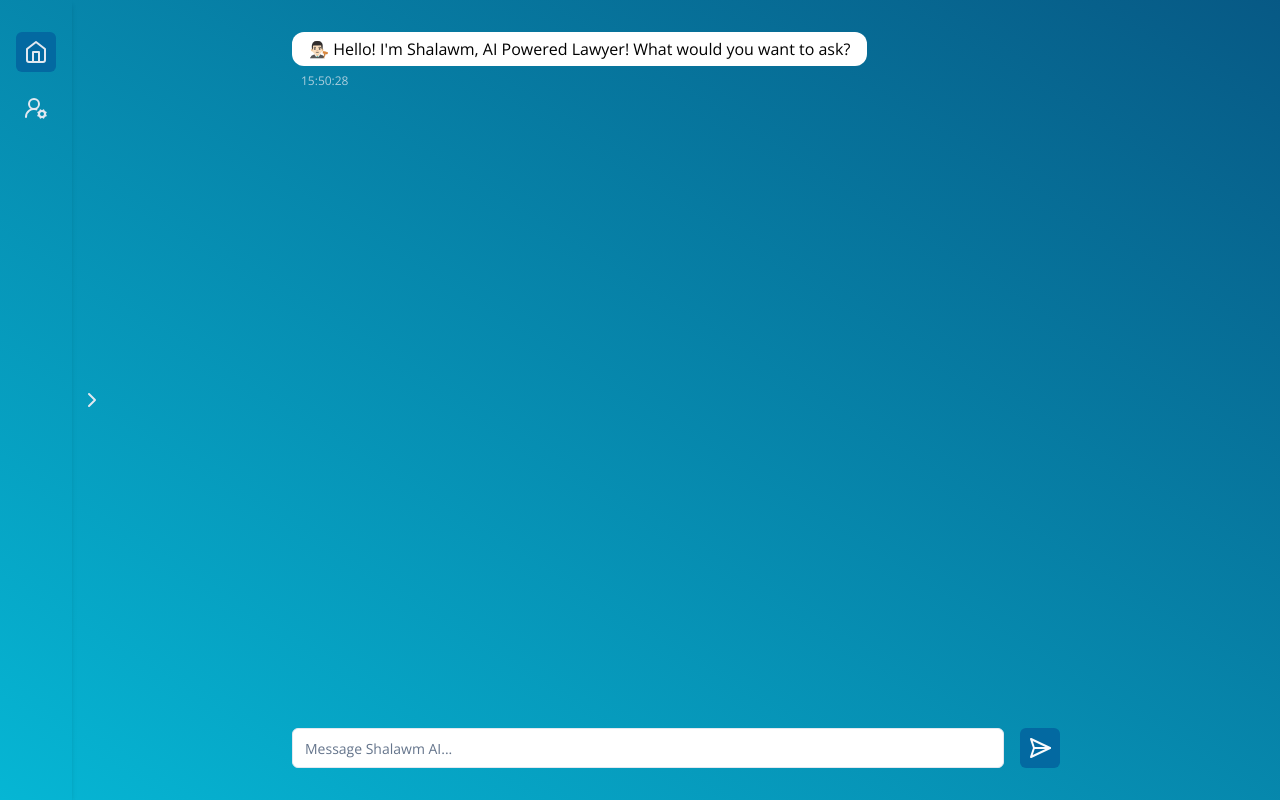
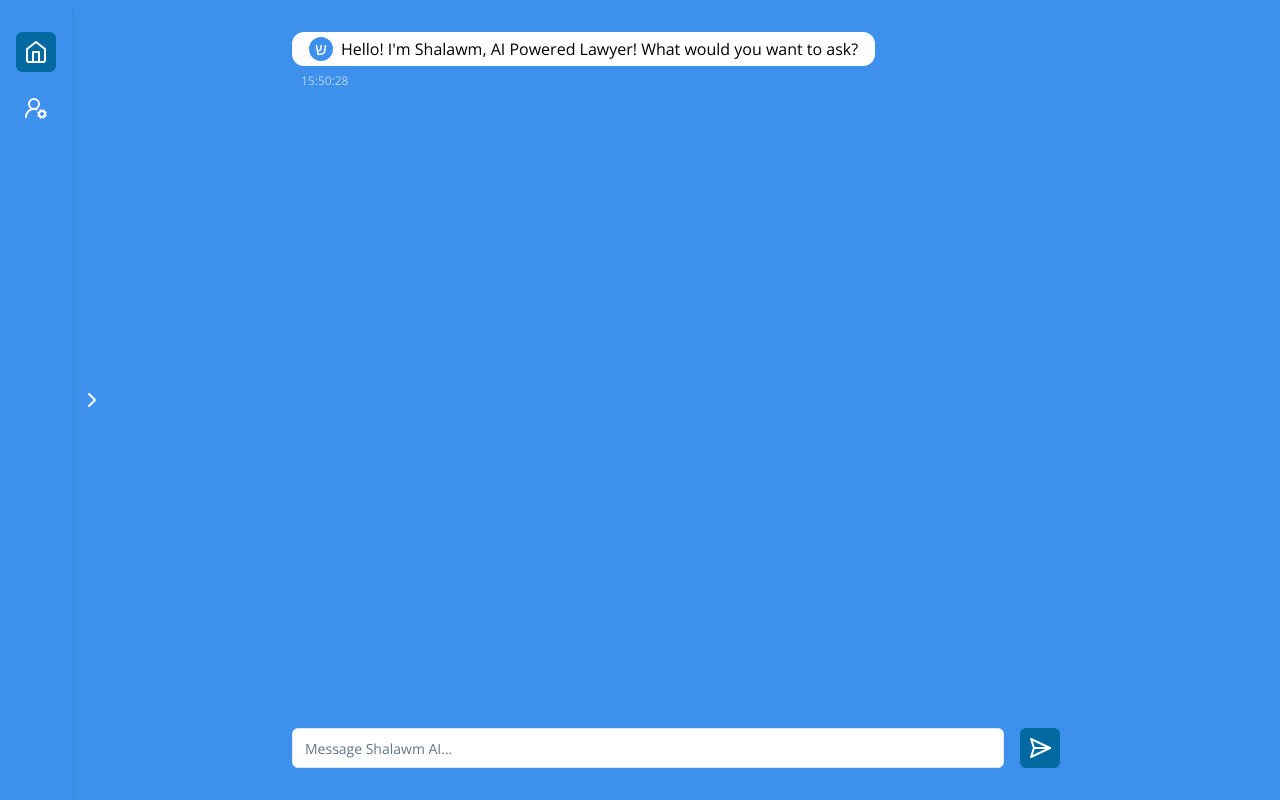
Before and after one commit to mbicycle/shalawm-fe, a React (Vite) app: page / in a window 1280 px wide. Built offline with nearby package versions, Linux system fonts and the light colour scheme.

Commit message:
fix: favicon, shi, color

```diff
--- a/index.html
+++ b/index.html
@@ -2,7 +2,7 @@
 <html lang="en">
   <head>
     <meta charset="UTF-8" />
-    <link rel="icon" type="image/svg+xml" href="/favicon.ico" />
+    <link rel="icon" type="image/svg+xml" href="/favicon.png" />
     <meta name="viewport" content="width=device-width, initial-scale=1.0" />
     <title>Shalawm - POC</title>
     <link rel="preconnect" href="https://fonts.googleapis.com" />
--- a/src/app/layout.tsx
+++ b/src/app/layout.tsx
@@ -12,7 +12,7 @@ const SideBar = ({ className }: { className?: string }) => {
   return (
     <nav
       className={cn(
-        "shadow-b shadow-md py-8 px-4 relative w-[72px] transition-all",
+        "shadow-b shadow-md py-8 px-4 relative w-[72px] transition-all text-white",
         className,
         {
           "w-[8.5rem]": expanded,
@@ -109,7 +109,7 @@ const TopBar = ({ className }: { className?: string }) => (
 );
 
 export const RootLayout = () => (
-  <div className="h-[100dvh] flex flex-col lg:flex-row bg-gradient-to-tr from-cyan-500 to-sky-800 text-slate-200 font-open">
+  <div className="h-[100dvh] flex flex-col lg:flex-row bg-primary font-open">
     <SideBar className="hidden lg:block" />
     <TopBar className="flex lg:hidden" />
     <main className="grow">
--- a/src/pages/home/index.tsx
+++ b/src/pages/home/index.tsx
@@ -24,8 +24,14 @@ export const HomePage = () => {
               }
             )}
           >
-            <div>
-              <span>{from === "ai" ? "👨🏻‍⚖️ " : "👨🏻‍💼 "}</span>
+            <div className="flex items-center gap-2">
+              {from === "ai" ? (
+                <div className="w-6 h-6 flex justify-center items-center bg-primary text-white rounded-full">
+                  ש{" "}
+                </div>
+              ) : (
+                <span>👨🏻‍💼 </span>
+              )}
               <span className="text-black">{text}</span>
             </div>
             <span
@@ -43,15 +49,17 @@ export const HomePage = () => {
 
         <li
           className={cn(
-            "opacity-0 translate-opacity animate-bounce flex flex-col gap-1 items-center border border-white/20 rounded-xl self-start py-1 px-4 relative",
+            "bg-white opacity-0 translate-opacity animate-bounce flex flex-col gap-1 items-center border border-white/20 rounded-xl self-start py-1 px-4 relative",
             {
               "opacity-100": asking,
             }
           )}
         >
-          <div>
-            <span>👨🏻‍⚖️ </span>
-            <span className="text-white">Answering...</span>
+          <div className="flex items-center gap-2">
+            <div className="w-6 h-6 flex justify-center items-center bg-primary text-white rounded-full">
+              ש{" "}
+            </div>
+            <span>Answering...</span>
           </div>
         </li>
       </ul>
--- a/tailwind.config.js
+++ b/tailwind.config.js
@@ -17,6 +17,9 @@ module.exports = {
       },
     },
     extend: {
+      colors: {
+        primary: "#3D91EC",
+      },
       fontFamily: {
         open: ['"Open Sans"', "sans-serif"],
         // Add more custom font families as needed
```
Also changed, not shown: public/favicon.png (added), 1 other file (tests, documents, lock files or other folders).
